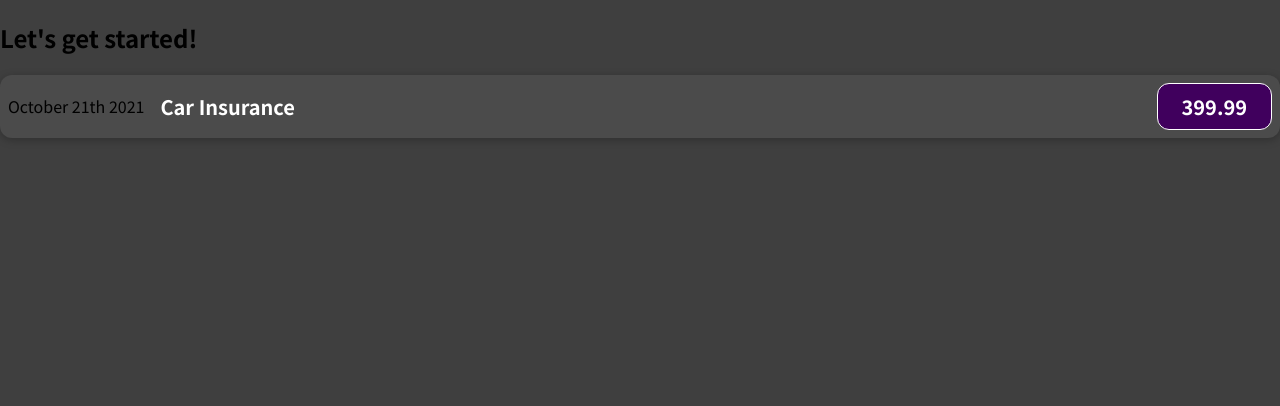
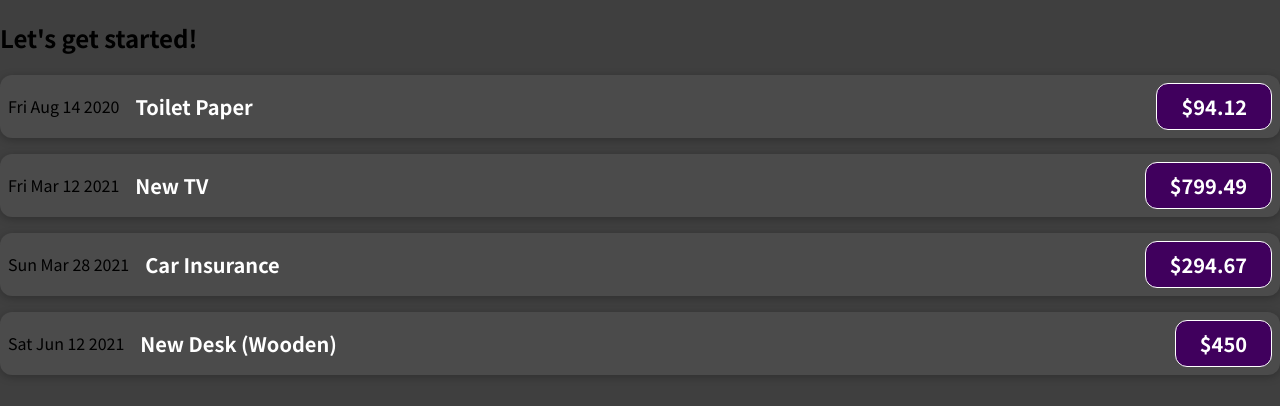
Before and after one commit to NFPN/ReactStudies01, a JavaScript app: page / in a window 1280 px wide. Shown: the top 406 px of the page. Built offline with nearby package versions, Linux system fonts and the light colour scheme.

Commit message:
edit: working with dynamically created components

```diff
--- a/src/App.js
+++ b/src/App.js
@@ -1,10 +1,59 @@
 import ExpenseItem from "./components/ExpenseItem";
 
 function App() {
+  const expenses = [
+    {
+      id: "e1",
+      title: "Toilet Paper",
+      amount: 94.12,
+      date: new Date(2020, 7, 14),
+    },
+    {
+      id: "e2",
+      title: "New TV",
+      amount: 799.49,
+      date: new Date(2021, 2, 12),
+    },
+    {
+      id: "e3",
+      title: "Car Insurance",
+      amount: 294.67,
+      date: new Date(2021, 2, 28),
+    },
+    {
+      id: "e4",
+      title: "New Desk (Wooden)",
+      amount: 450,
+      date: new Date(2021, 5, 12),
+    },
+  ];
+
   return (
     <div>
       <h2>Let's get started!</h2>
-      <ExpenseItem></ExpenseItem>
+      <ExpenseItem
+        title={expenses[0].title}
+        amount={expenses[0].amount}
+        date={expenses[0].date}
+      ></ExpenseItem>
+
+      <ExpenseItem
+        title={expenses[1].title}
+        amount={expenses[1].amount}
+        date={expenses[1].date}
+      ></ExpenseItem>
+
+      <ExpenseItem
+        title={expenses[2].title}
+        amount={expenses[2].amount}
+        date={expenses[2].date}
+      ></ExpenseItem>
+
+      <ExpenseItem
+        title={expenses[3].title}
+        amount={expenses[3].amount}
+        date={expenses[3].date}
+      ></ExpenseItem>
     </div>
   );
 }
--- a/src/components/ExpenseItem.js
+++ b/src/components/ExpenseItem.js
@@ -1,12 +1,13 @@
-import './ExpenseItem.css';
+import "./ExpenseItem.css";
 
-function ExpenseItem() {
+function ExpenseItem(props) {
+
   return (
     <div className="expense-item">
-      <div>October 21th 2021</div>
+      <div>{props.date.toDateString()}</div>
       <div className="expense-item-description">
-        <h2>Car Insurance</h2>
-        <div className="expense-item-price">399.99</div>
+        <h2>{props.title}</h2>
+        <div className="expense-item-price">${props.amount}</div>
       </div>
     </div>
   );
```
